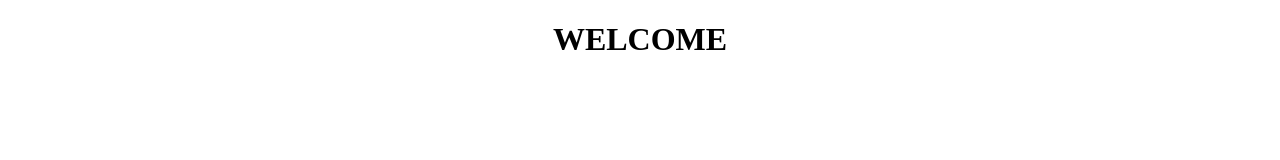
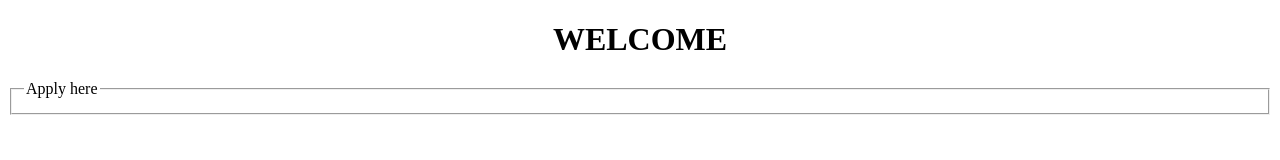
Before and after one commit to KamauAdrian/firstrepo, a plain HTML site: page apply.html in a window 1280 px wide. Drawn offline with Linux system fonts and the light colour scheme.

Commit message:
modified apply .html

```diff
--- a/apply.html
+++ b/apply.html
@@ -5,6 +5,7 @@
 </head>
 <body>
 	<center><h1>WELCOME</h1></center>
+	<form><fieldset><legend>Apply here</legend></fieldset></form>
 
 </body>
 </html>
```
